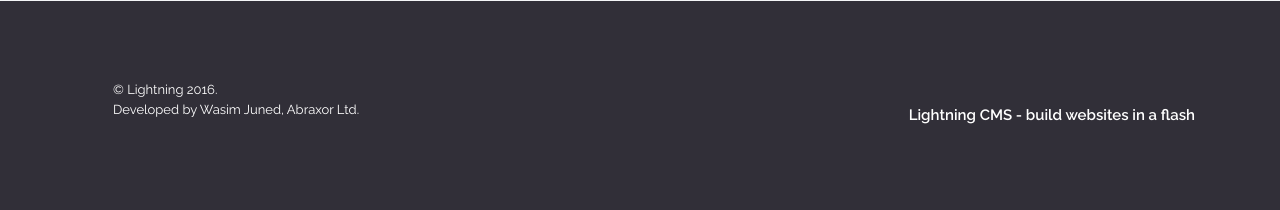
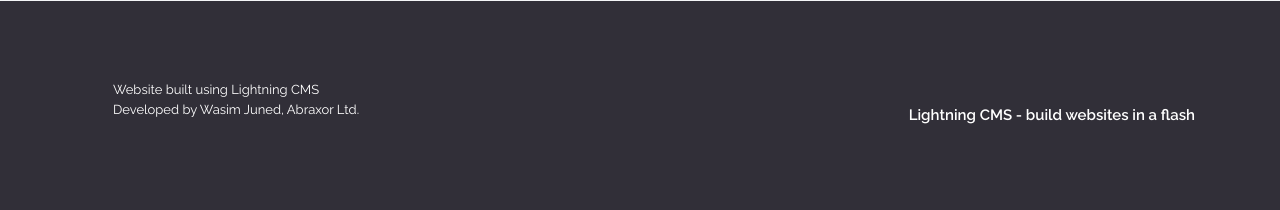
Before and after one commit to wasimj/lightning, a PHP site: template templates/index.html.twig in a window 1280 px wide. Shown: the part 977-1187 px from the top of the page. Run offline with PHP 8.4, Linux system fonts and the light colour scheme; the template is opened without the code that fills it, so the values that code supplies are empty; some libraries are stand-ins or nearby versions; some web fonts are replaced.

Commit message:
Updated footer

```diff
--- a/templates/index.html.twig
+++ b/templates/index.html.twig
@@ -91,7 +91,7 @@
 
               </div>
               <small class="media-body media-bottom">
-                &copy; <a href="http://labs.abraxor.com/lightning">Lightning</a> 2016. <br>
+                Website built using <a href="http://labs.abraxor.com/lightning">Lightning CMS</a><br>
                 Developed by <a href="http://www.juned.com">Wasim Juned</a>, <a href="http://www.abraxor.com">Abraxor Ltd</a>.
               </small>
             </div>
```
